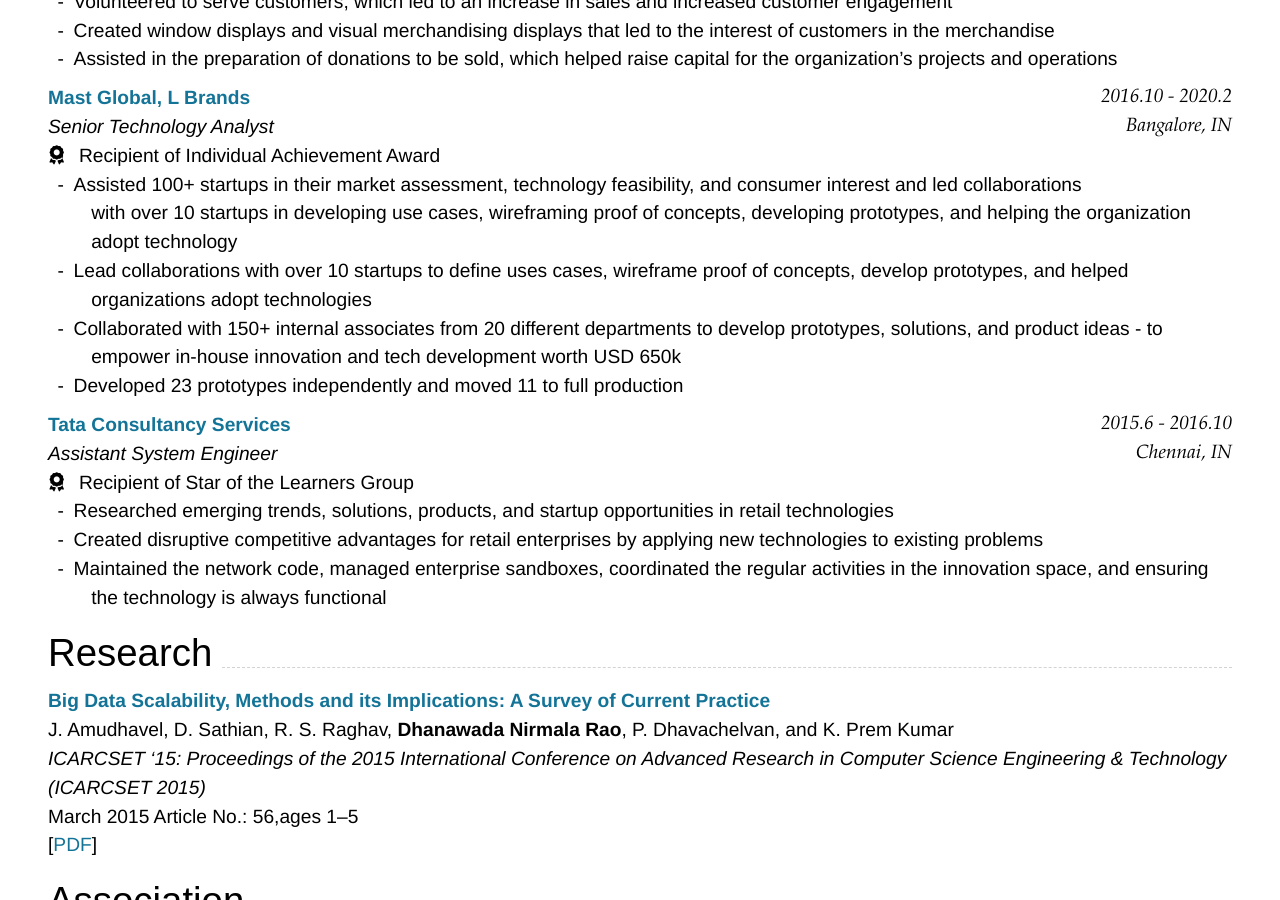
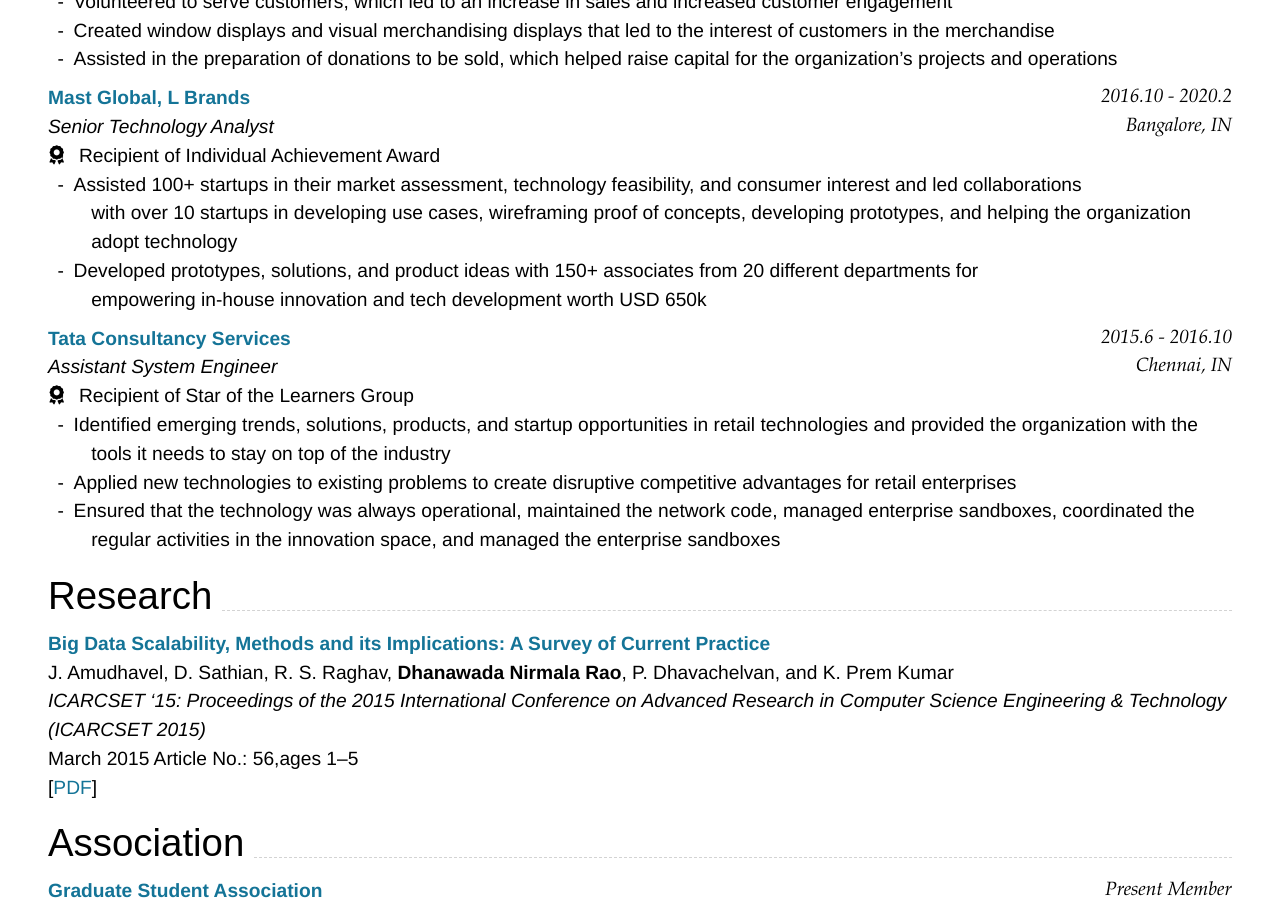
Before and after one commit to thedhanawada/me, a Jekyll site: the page built from index.md, in a window 1280 px wide and 900 px high, scrolled down 1684 px. Built offline with Jekyll 4.4.1, drawn with Linux system fonts in a browser that asks for light colours; nearby versions of some CDN libraries; some of the changed text lies outside the part shown.

Commit message:
updates-roles

````diff
--- a/index.md
+++ b/index.md
@@ -61,7 +61,7 @@ Pondicherry, IN
 ```
 
 - Undergraduate Study (Bachelor Program), Computer Science and Engineering
-- Data Structures, Automata Languages and Computation, <br> Object Oriented Programming Languages and Design and Analysis of Algorithms
+- Data Structures, Automata Languages and Computation, <br> Object-Oriented Programming Languages and Design and Analysis of Algorithms
 
 ## Skills and Competencies
 
@@ -118,9 +118,7 @@ Bangalore, IN
 _Senior Technology Analyst_<br>
 - <i class="fas fa-award"></i> Recipient of Individual Achievement Award
 - Assisted 100+ startups in their market assessment, technology feasibility, and consumer interest and led collaborations <br> with over 10 startups in developing use cases, wireframing proof of concepts, developing prototypes, and helping the organization adopt technology
-- Lead collaborations with over 10 startups to define uses cases, wireframe proof of concepts, develop prototypes, and helped organizations adopt technologies
-- Collaborated with 150+ internal associates from 20 different departments to develop prototypes, solutions, and product ideas - to empower in-house innovation and tech development worth USD 650k
-- Developed 23 prototypes independently and moved 11 to full production
+- Developed prototypes, solutions, and product ideas with 150+ associates from 20 different departments for <br> empowering in-house innovation and tech development worth USD 650k
 
 ### **[Tata Consultancy Services](https://www.tcs.com/){:target="_blank"}** `2015.6 - 2016.10`
 ```
@@ -129,9 +127,9 @@ Chennai, IN
 
 _Assistant System Engineer_<br>
 - <i class="fas fa-award"></i> Recipient of Star of the Learners Group
-- Researched emerging trends, solutions, products, and startup opportunities in retail technologies
-- Created disruptive competitive advantages for retail enterprises by applying new technologies to existing problems
-- Maintained the network code, managed enterprise sandboxes, coordinated the regular activities in the innovation space, and ensuring the technology is always functional
+- Identified emerging trends, solutions, products, and startup opportunities in retail technologies and provided the organization with the tools it needs to stay on top of the industry
+- Applied new technologies to existing problems to create disruptive competitive advantages for retail enterprises
+- Ensured that the technology was always operational, maintained the network code, managed enterprise sandboxes, coordinated the regular activities in the innovation space, and managed the enterprise sandboxes
 
 ## Research
 
````
Also changed, not shown: other parts of index.md (+1 -1 lines).
